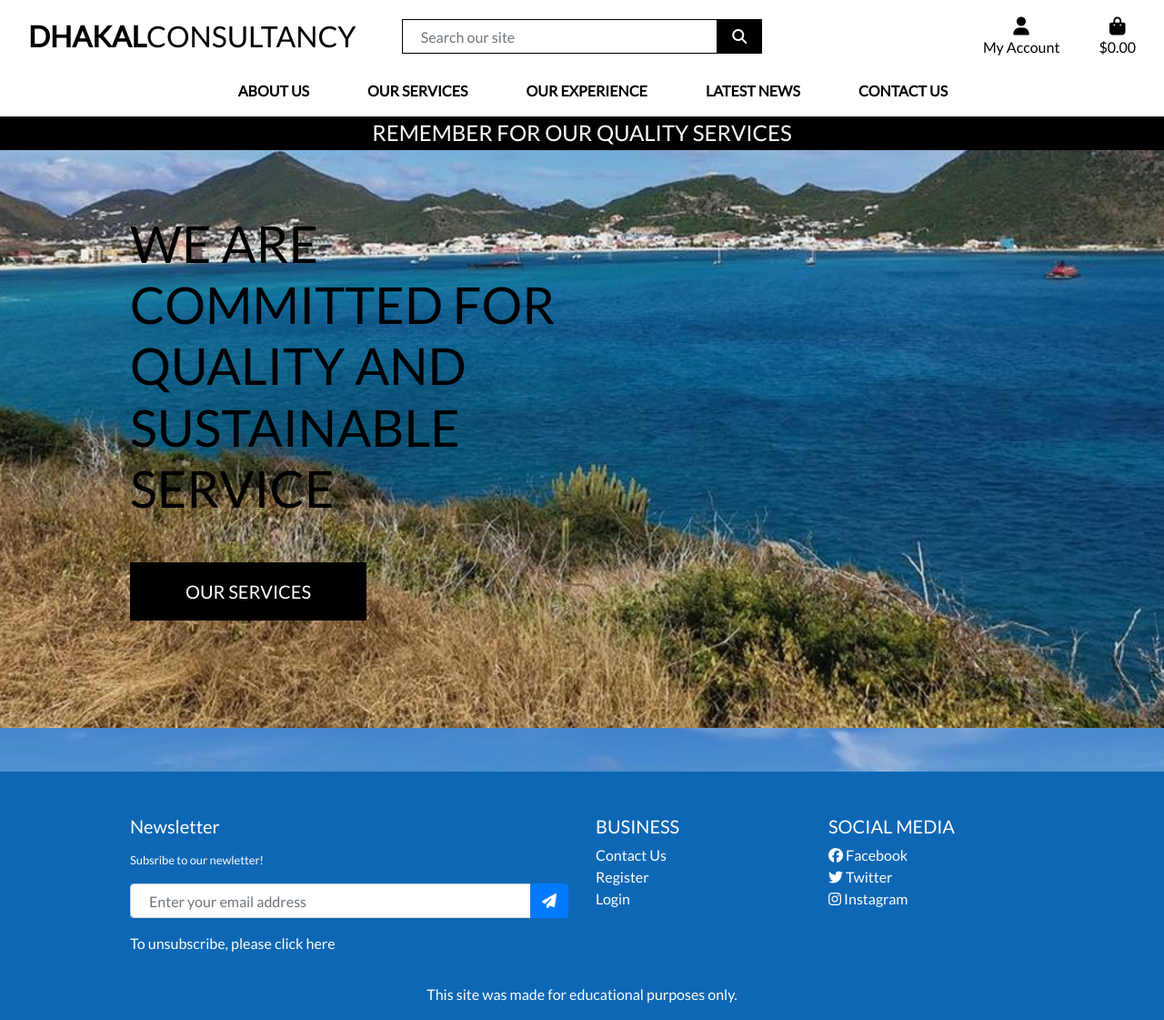
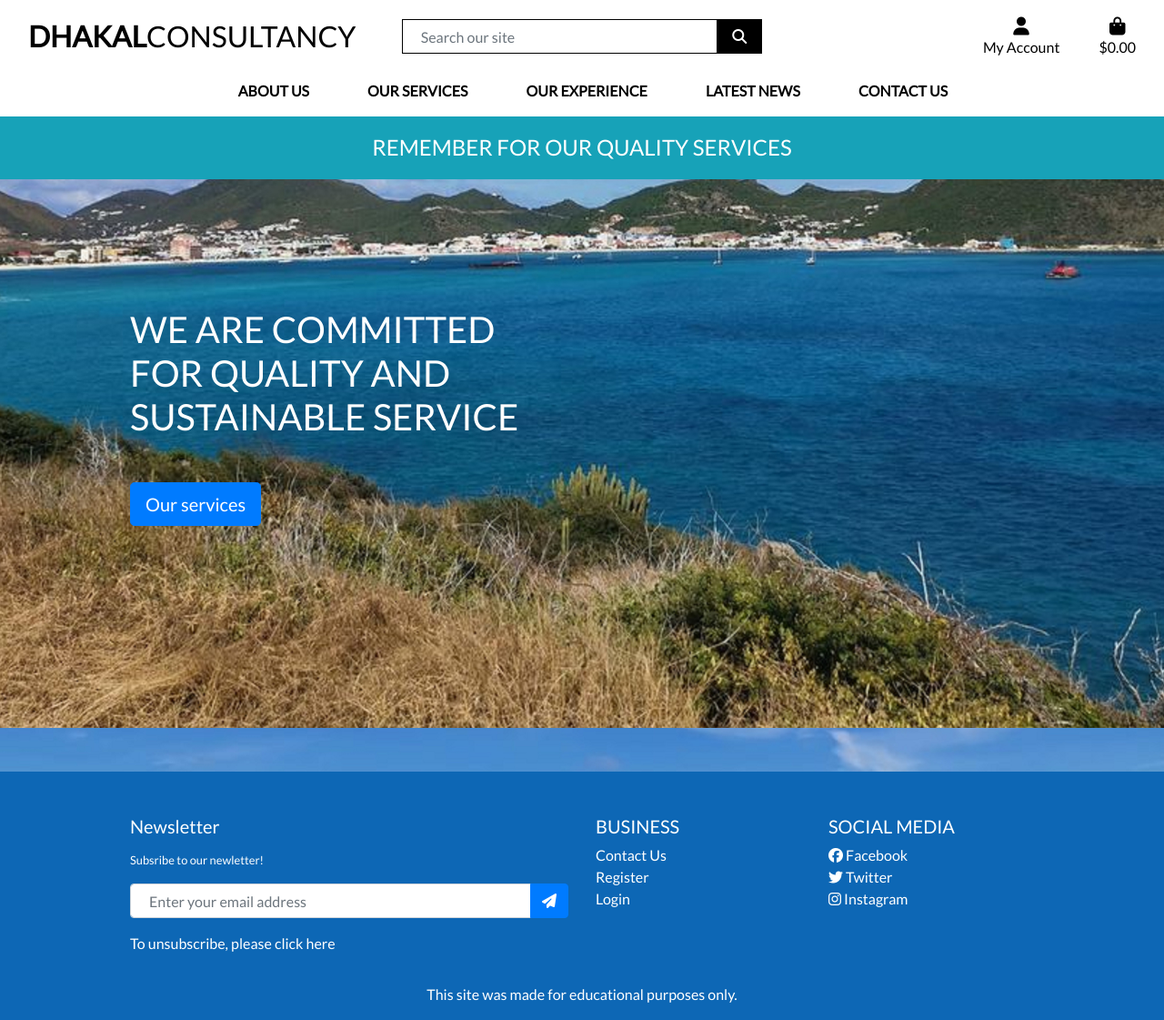
Before and after one commit to dhakal79/Portfolio-project-MS5, a Django app: template home/templates/home/index.html in a window 1280 px wide. Shown: the whole page at 91% size. Run offline with Django 3.2, Linux system fonts and the light colour scheme; the template is opened without the code that fills it, so the values that code supplies are empty; some libraries are stand-ins or nearby versions.

Commit message:
add bootstrap color and button

```diff
--- a/contact/models.py
+++ b/contact/models.py
@@ -1,5 +1,5 @@
+from django.db import models
 
-from django.db import models
 
 class Contact(models.Model):
     """ A Model for the contact form """
--- a/home/templates/home/index.html
+++ b/home/templates/home/index.html
@@ -13,12 +13,12 @@
     <div class="container h-100">
         <div class="row h-100">
             <div class="col-7 col-md-6 my-auto">
-                <h1 class="display-4 logo-font text-black">
+                <h1 class="display-8 logo-font text-white">
                     We are committed for quality and sustainable service
                 </h1>
                 <div class="my-5">
                     <h4>
-                        <a href="{% url 'service' %}" class="shop-now-button btn btn-lg rounded-0 text-uppercase py-3">Our services</a>
+                        <a href="{% url 'service' %}" class="btn btn-primary btn-lg" role="button">Our services</a>
                     </h4>
                 </div>
             </div>
--- a/templates/base.html
+++ b/templates/base.html
@@ -106,7 +106,7 @@
             </nav>
         </div>
         <div id="delivery-banner" class="row text-center">
-            <div class="col bg-black text-white">
+            <div class="p-3 mb-2 bg-info text-white">
                 <h4 class="logo-font my-1">Remember for our quality services</h4>
             </div>
         </div>
@@ -169,17 +169,17 @@
                     <h5 class="text-uppercase">Social Media</h5>
                     <ul class="list-unstyled">
                         <li>
-                            <a class="text-white" href="https://facebook.com" target="_blank" rel="noopener"
+                            <a class="text-white" href="https://www.facebook.com/ihedelft" target="_blank" rel="noopener"
                                 aria-label="visit our Facebook page (opens in a new page)"><i
                                     class="fab fa-facebook"></i> Facebook</a>
                         </li>
                         <li>
-                            <a class="text-white" href="https://twitter.com" target="_blank" rel="noopener"
+                            <a class="text-white" href="https://twitter.com/ihedelft" target="_blank" rel="noopener"
                                 aria-label="visit our Twitter page (opens in a new page)"><i
                                     class="fab fa-twitter"></i> Twitter</a>
                         </li>
                         <li>
-                            <a class="text-white" href="https://instagram.com" target="_blank" rel="noopener"
+                            <a class="text-white" href="https://www.instagram.com/ihedelft/" target="_blank" rel="noopener"
                                 aria-label="visit our Instagram page (opens in a new page)"><i
                                     class="fab fa-instagram"></i> Instagram</a>
                         </li>
```
